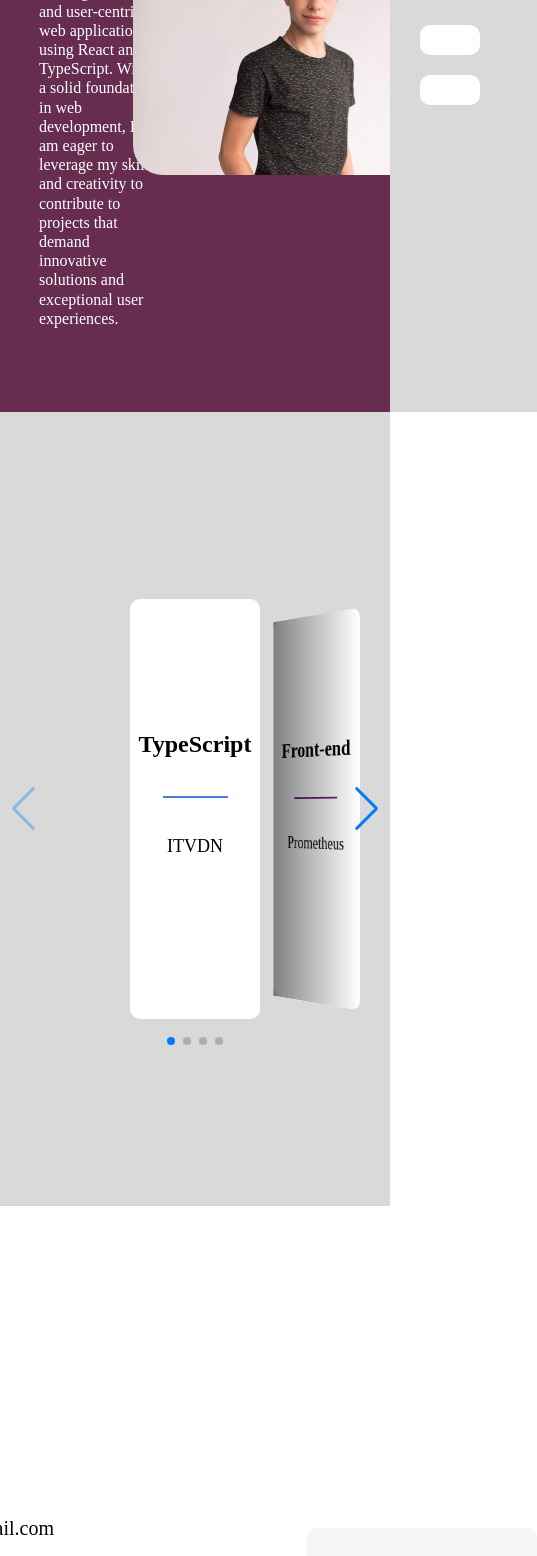
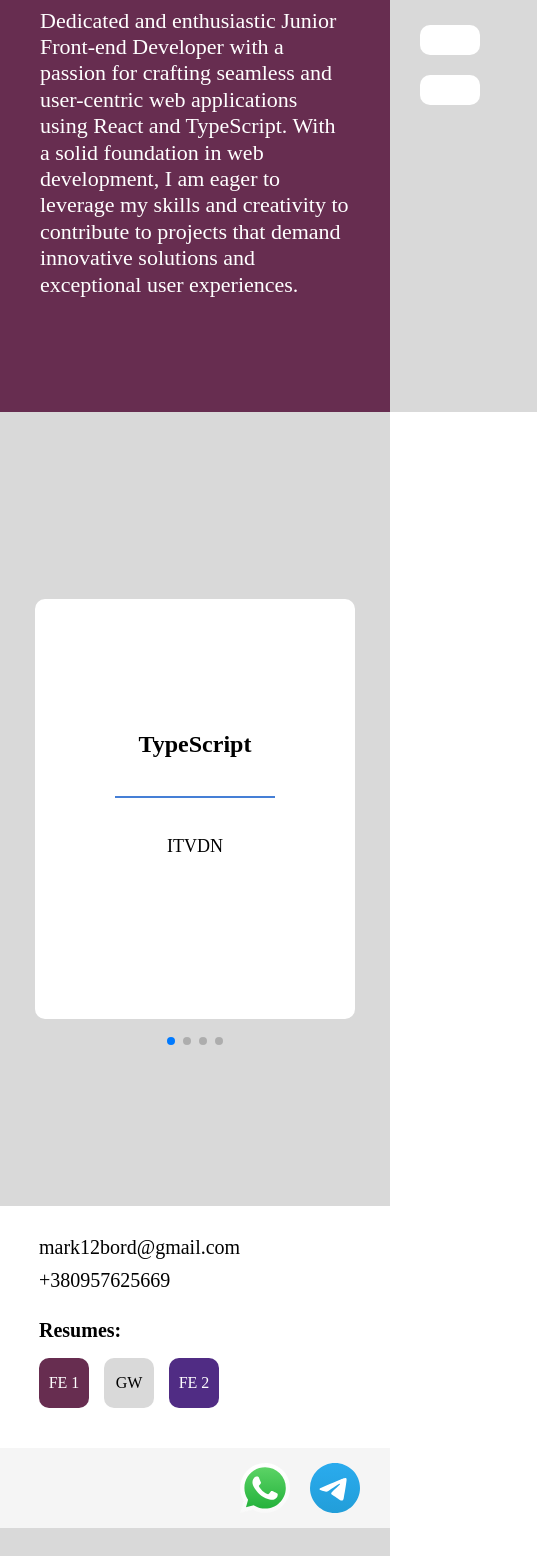
Before and after one commit to mark-bor/Kitsune-Diary, a Next.js app: page /about-me in a window 390 px wide. Shown: the part 432-1988 px from the top of the page, 537 px wide, since content can reach past the window. Built offline with nearby package versions, Linux system fonts and the light colour scheme; some icons are missing.

Commit message:
Optimized AboutMe page for mobile

```diff
--- a/components/Certificate/index.tsx
+++ b/components/Certificate/index.tsx
@@ -1,21 +1,24 @@
-import Link from 'next/link';
-import styles from './styles.module.scss';
+import clsx from "clsx";
+import styles from "./styles.module.scss";
 
 
 type CertificateProps = {
   data: {
     name: string,
+    color: string,
     provider: string,
     date: string,
-    color: string,
-  }
+  },
+  isActive?: boolean
 }
 
 
-export default function Certificate({data}: CertificateProps) {
+export default function Certificate({data, isActive = true}: CertificateProps) {
+  console.log(isActive);
+
   return (
-    <section className={styles.certificate}>
-      <h2 className={styles.name}>{data.name}</h2>
+    <section className={clsx(styles.certificate, isActive ? styles.certificateActive : null)}>
+      <h2 className={styles.certificateName}>{data.name}</h2>
       <hr className={styles.line} style={{backgroundColor: data.color}} />
       <p className={styles.provider}>{data.provider}</p>
       <p className={styles.data}>{data.date}</p>
--- a/components/Certificate/styles.module.scss
+++ b/components/Certificate/styles.module.scss
@@ -1,8 +1,10 @@
 @use '../../styles/colors' as *;
+@use '../../styles/mixins' as *;
+
 
 .certificate {
-    width: 320px;
-    height: 420px;
+    width: 250px;
+    height: 350px;
 
     display: flex;
     flex-direction: column;
@@ -10,12 +12,13 @@
     align-items: center;
     gap: 30px;
 
-    background-color: #FFFFFF;
+    background-color: $secondary-t-color;
     border-radius: 10px;
+    transition: 0.3s;
 
     text-align: center;
 
-    .name {
+    .certificateName {
         margin: 0;
         font-size: 24px;
     }
@@ -34,3 +37,14 @@
         font-size: 12px;
     }
 }
+
+.certificate.certificateActive {
+    width: 320px;
+    height: 420px;
+    transform: none;
+}
+
+
+@media screen and (max-width: 425px) {
+
+}
--- /dev/null
+++ b/components/CertificatesList/index.tsx
@@ -0,0 +1,57 @@
+import { Swiper, SwiperSlide } from 'swiper/react';
+import { Navigation, Pagination, EffectCoverflow } from 'swiper/modules';
+import { certificate } from '../../lib/samples';
+import Certificate from '../Certificate/index';
+import styles from "./styles.module.scss";
+import 'swiper/css';
+import 'swiper/css/navigation';
+import 'swiper/css/pagination';
+import 'swiper/css/scrollbar';
+import 'swiper/css/effect-cards';
+import 'swiper/css/effect-coverflow';
+import 'swiper/css/effect-cube';
+
+
+export default function CertificatesList() {
+  return (
+    <>
+      <section className={styles.certificates}>
+        <Swiper
+          className={styles.certificatesList}
+          modules={[Navigation, Pagination]}
+          centeredSlides={true}
+          slidesPerView={3}
+          navigation
+          pagination={{clickable: true}}
+        >
+          {certificate.map((c) => (
+            <SwiperSlide
+              className={styles.certificateWrap}
+              style={{width: 'auto', marginRight: 0}}
+            >
+              {({ isActive }) => (
+                <Certificate data={c} isActive={isActive} />
+              )}
+            </SwiperSlide>
+          ))}
+        </Swiper>
+      </section>
+
+      <section className={styles.certificatesMobile}>
+        <Swiper
+          className={styles.certificatesList}
+          modules={[Pagination]}
+          centeredSlides={true}
+          slidesPerView={1}
+          pagination={{clickable: true}}
+        >
+          {certificate.map((c) => (
+            <SwiperSlide className={styles.certificateWrap}>
+              <Certificate data={c} />
+            </SwiperSlide>
+          ))}
+        </Swiper>
+      </section>
+    </>
+  )
+}
--- /dev/null
+++ b/components/CertificatesList/styles.module.scss
@@ -0,0 +1,48 @@
+@use '../../styles/colors' as *;
+@use '../../styles/mixins' as *;
+
+
+.certificates, .certificatesMobile {
+    height: $block-size;
+
+    justify-content: center;
+    align-items: center;
+
+    overflow: hidden;
+    background-color: $primary-b-color;
+
+    .certificatesList {
+        padding: 38px 0;
+
+        div:first-of-type {
+            display: flex;
+            align-items: center;
+
+            .certificateWrap {
+                width: auto;
+
+                display: flex;
+                justify-content: center;
+            }
+        }
+    }
+}
+
+.certificates {
+    display: flex;
+}
+
+.certificatesMobile {
+    display: none;
+}
+
+
+@media screen and (max-width: 425px) {
+    .certificates {
+        display: none;
+    }
+
+    .certificatesMobile {
+        display: flex;
+    }
+}
--- a/lib/samples.ts
+++ b/lib/samples.ts
@@ -83,3 +83,49 @@ export const filtersOfProjects: ProjectFilters[] = [
     ],
   },
 ]
+
+export const resumes = [
+  {
+    name: 'FE 1',
+    color: '#672D50',
+    url: 'https://flowcv.com/resume/rrmtgok5b3'
+  },
+    {
+      name: 'GW',
+    color: '#D9D9D9',
+    url: 'https://flowcv.com/resume/vffhu00pnf'
+  },
+    {
+      name: 'FE 2',
+    color: '#502C84',
+    url: 'https://takct-server.netlify.app/CV/M%20Bordakov%20-%20Front-end.pdf'
+  },
+]
+
+export const socialNetworks = [
+  {
+    name: 'linkedin',
+    icon: 'devicon:linkedin',
+    url: 'https://www.linkedin.com/in/mark-bordakov-8441bb241/'
+  },
+    {
+      name: 'github',
+    icon: 'devicon:github',
+    url: 'https://github.com/mark-bor?tab=repositories'
+  },
+    {
+      name: 'upwork',
+    icon: 'cib:upwork',
+    url: 'https://www.upwork.com/freelancers/~01b8a9c8c7e06fb645'
+  },
+    {
+      name: 'whatsapp',
+    icon: 'logos:whatsapp-icon',
+    url: 'https://wa.me/+380957625669'
+  },
+    {
+      name: 'telegram',
+    icon: 'logos:telegram',
+    url: 'https://t.me/marchi003'
+  },
+]
--- a/views/AboutMe/index.tsx
+++ b/views/AboutMe/index.tsx
@@ -1,12 +1,10 @@
 import Link from 'next/link';
 import Image from 'next/image';
-import { Swiper, SwiperSlide } from 'swiper/react';
-import { Navigation, Pagination, EffectCoverflow } from 'swiper/modules';
 import { Icon } from '@iconify/react';
 import clsx from 'clsx';
 import Page from '../../components/Page/index';
-import Certificate from '../../components/Certificate/index';
-import { certificate } from '../../lib/samples';
+import CertificatesList from '../../components/CertificatesList/index';
+import { resumes, socialNetworks } from '../../lib/samples';
 import portrait from '../../public/portrait.jpg';
 import styles from "./styles.module.scss";
 import 'swiper/css';
@@ -17,20 +15,6 @@ import 'swiper/css/effect-cards';
 import 'swiper/css/effect-coverflow';
 import 'swiper/css/effect-cube';
 
-
-const resumes = [
-  {name: 'FE 1', color: '#672D50', url: 'https://flowcv.com/resume/rrmtgok5b3'},
-  {name: 'GW', color: '#D9D9D9', url: 'https://flowcv.com/resume/vffhu00pnf'},
-  {name: 'FE 2', color: '#502C84', url: 'https://takct-server.netlify.app/CV/M%20Bordakov%20-%20Front-end.pdf'},
-]
-
-const links = [
-  {name: 'linkedin', icon: 'devicon:linkedin', url: 'https://www.linkedin.com/in/mark-bordakov-8441bb241/'},
-  {name: 'github', icon: 'devicon:github', url: 'https://github.com/mark-bor?tab=repositories'},
-  {name: 'upwork', icon: 'cib:upwork', url: 'https://www.upwork.com/freelancers/~01b8a9c8c7e06fb645'},
-  {name: 'whatsapp', icon: 'logos:whatsapp-icon', url: 'https://wa.me/+380957625669'},
-  {name: 'telegram', icon: 'logos:telegram', url: 'https://t.me/marchi003'},
-]
 
 export default function AboutMe() {
   return (
@@ -47,30 +31,7 @@ export default function AboutMe() {
         </div>
       </section>
 
-      <section className={styles.certificates}>
-        <Swiper
-          className={styles.certificatesWrap}
-          modules={[Navigation, Pagination, EffectCoverflow]}
-          effect='coverflow'
-          // spaceBetween={30}
-          centeredSlides={true}
-          slidesPerView={3}
-          // loop={true}
-          navigation
-          pagination={{clickable: true}}
-          // onSlideChange={() => console.log('slide change')}
-          // onSwiper={(swiper) => console.log(swiper)}
-        >
-          {certificate.map((c) => (
-            <SwiperSlide className={styles.certificate}>
-              <h2 className={styles.certificateName}>{c.name}</h2>
-              <hr className={styles.line} style={{backgroundColor: c.color}} />
-              <p className={styles.provider}>{c.provider}</p>
-              <p className={styles.data}>{c.date}</p>
-            </SwiperSlide>
-          ))}
-        </Swiper>
-      </section>
+      <CertificatesList />
 
       <section className={styles.contacts}>
         <div className={clsx(styles.leftPartOfBlock, styles.leftPartOfContacts)}>
@@ -100,17 +61,17 @@ export default function AboutMe() {
 
         <div className={clsx(styles.rightPartOfBlock, styles.rightPartOfContacts)}>
           <nav className={styles.links}>
-            {links.map((l) =>
+            {socialNetworks.map((sn) =>
               <Link
                 target={'_blank'}
-                href={l.url}
+                href={sn.url}
                 className={styles.link}
               >
                 <Icon
-                  icon={l.icon}
-                  name={l.name}
+                  icon={sn.icon}
+                  name={sn.name}
                   width={50}
-                  color={l.icon==='cib:upwork' ? '#14A800' : ''}
+                  color={sn.icon==='cib:upwork' ? '#14A800' : ''}
                 />
               </Link>
             )}
--- a/views/AboutMe/styles.module.scss
+++ b/views/AboutMe/styles.module.scss
@@ -65,60 +65,11 @@
 // }
 
 // ------------------------------------------------------- CERTIFICATES
-.certificates {
-    height: $block-size;
-
-    display: flex;
-    justify-content: center;
-    align-items: center;
-
-    overflow: hidden;
-    background-color: $primary-b-color;
-
-    .certificatesWrap {
-        padding: 38px 0;
-
-        .certificate {
-            width: 320px;
-            height: 420px;
-
-            display: flex;
-            flex-direction: column;
-            justify-content: center;
-            align-items: center;
-            gap: 30px;
-
-            background-color: #FFFFFF;
-            border-radius: 10px;
-
-            text-align: center;
-
-            .certificateName {
-                margin: 0;
-                font-size: 24px;
-            }
-
-            .line {
-                width: 50%;
-                height: 2px;
-                border: none;
-            }
-
-            .provider {
-                font-size: 18px;
-            }
-
-            .date {
-                font-size: 12px;
-            }
-        }
-    }
-}
 
 
 // ------------------------------------------------------- CONTACTS
 .contacts {
-    height: $block-size;
+    height: 50vh;
 
     display: flex;
     justify-content: center;
@@ -189,3 +140,86 @@
         align-items: center;
     }
 }
+
+@media screen and (max-width: 425px) {
+    // ------------------------------------------------------- HERO MPBILE
+    .hero {
+        padding: 40px;
+
+        flex-direction: column-reverse;
+        justify-content: center;
+        gap: 20px;
+
+        .leftPartOfBlock, .rightPartOfBlock {
+            width: 100%;
+        }
+
+        .leftPartOfBlock {
+            align-items: flex-start;
+        }
+
+        .name, .position, .profile {
+            width: 100%;
+        }
+
+        .name, .position {
+            text-align: center;
+        }
+
+        .name {
+            font-size: 30px;
+        }
+
+        .position {
+            font-size: 28px;
+        }
+
+        .profile {
+            font-size: 22px;
+            font-weight: 300;
+        }
+
+        .portrait {
+            width: 17ch;
+            height: 17ch;
+
+            border-radius: 50%;
+        }
+    }
+
+    // ------------------------------------------------------- CONTACTS
+    .contacts {
+        height: auto;
+        padding-top: 30px;
+
+        flex-direction: column;
+        justify-content: flex-start;
+        gap: 40px;
+    }
+
+    .leftPartOfContacts {
+        align-items: center;
+    }
+
+    .email, .phone {
+        width: 80vw;
+    }
+
+    .resumes {
+        width: 80vw;
+
+        .resumesList {
+            justify-content: flex-start;
+        }
+    }
+
+    .links {
+        width: 100vw;
+        padding: 15px 0;
+
+        display: flex;
+        justify-content: center;
+
+        border-radius: 0;
+    }
+}
```
